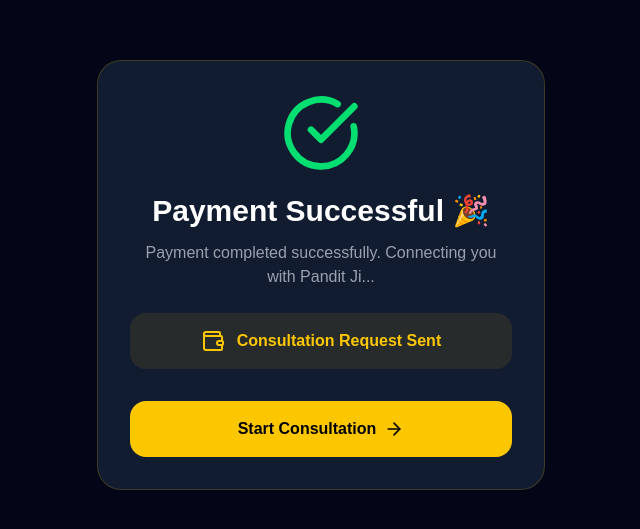
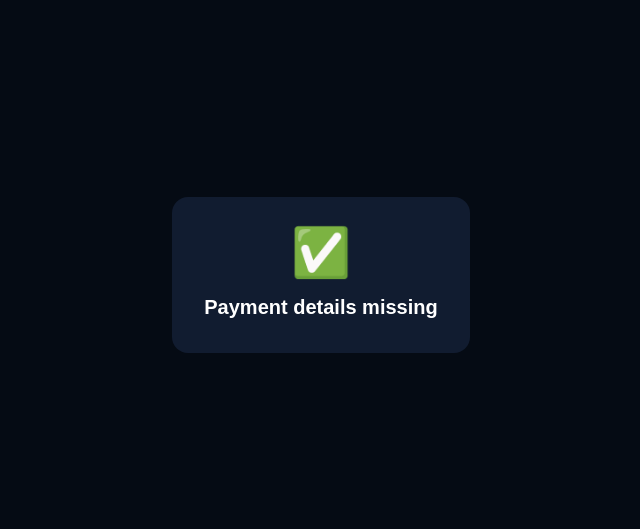
Before and after one commit to Vyasjayu/ourhub, a Next.js app: page /payment-success in a window 1280 px wide. Shown: the part 125-654 px from the top of the page, without its empty margins (319-959 px from the left). Built offline with nearby package versions, Linux system fonts and the light colour scheme.

Commit message:
Fix build errors and Razorpay configuration

```diff
--- /dev/null
+++ b/app/payment-success/PaymentSuccessClient.tsx
@@ -0,0 +1,227 @@
+"use client";
+
+import { useEffect, useState } from "react";
+import { useSearchParams, useRouter } from "next/navigation";
+
+
+export default function PaymentSuccessClient() {
+
+  const router = useRouter();
+
+  const searchParams = useSearchParams();
+
+
+  const [loading, setLoading] = useState(true);
+
+  const [message, setMessage] = useState(
+    "Payment Successful"
+  );
+
+
+  useEffect(() => {
+
+    async function createConsultation() {
+
+      try {
+
+
+        const paymentId =
+          searchParams.get("paymentId");
+
+
+        const panditId =
+          searchParams.get("panditId");
+
+
+        const amount =
+          Number(searchParams.get("amount") || 0);
+
+
+        const duration =
+          Number(searchParams.get("duration") || 0);
+
+
+
+        const userId =
+          localStorage.getItem("userId");
+
+
+
+        if (
+          !paymentId ||
+          !panditId ||
+          !userId
+        ) {
+
+          setMessage(
+            "Payment details missing"
+          );
+
+          setLoading(false);
+
+          return;
+
+        }
+
+
+
+        const res = await fetch(
+          "/api/consultation/create",
+          {
+            method:"POST",
+
+            headers:{
+              "Content-Type":"application/json"
+            },
+
+            body:JSON.stringify({
+
+              userId,
+
+              panditId,
+
+              amount,
+
+              duration,
+
+              paymentId
+
+            })
+
+          }
+        );
+
+
+
+        const data = await res.json();
+
+
+
+        if(data.success){
+
+
+          setMessage(
+            "Consultation Started"
+          );
+
+
+
+          setTimeout(()=>{
+
+
+            router.push(
+              `/chat?panditId=${panditId}`
+            );
+
+
+          },1000);
+
+
+
+        }
+        else{
+
+
+          setMessage(
+            data.message ||
+            "Consultation failed"
+          );
+
+
+        }
+
+
+
+      }
+      catch(error){
+
+        console.log(error);
+
+        setMessage(
+          "Something went wrong"
+        );
+
+      }
+
+
+      finally{
+
+        setLoading(false);
+
+      }
+
+    }
+
+
+
+    createConsultation();
+
+
+  },[]);
+
+
+
+  return (
+
+    <div
+      className="
+      min-h-screen
+      bg-[#050B14]
+      flex
+      items-center
+      justify-center
+      "
+    >
+
+      <div
+        className="
+        bg-[#111C30]
+        rounded-2xl
+        p-8
+        text-center
+        mx-4
+        "
+      >
+
+        <div
+          className="
+          text-5xl
+          mb-4
+          "
+        >
+          ✅
+        </div>
+
+
+        <h1
+          className="
+          text-white
+          text-xl
+          font-bold
+          "
+        >
+          {message}
+        </h1>
+
+
+        {
+          loading &&
+          <p
+            className="
+            text-gray-400
+            mt-3
+            "
+          >
+            Creating consultation...
+          </p>
+        }
+
+
+      </div>
+
+
+    </div>
+
+  );
+
+}
--- a/app/payment-success/page.tsx
+++ b/app/payment-success/page.tsx
@@ -1,275 +1,23 @@
-"use client";
-
-import {
-  CheckCircle,
-  Wallet,
-  ArrowRight,
-} from "lucide-react";
-
-import {
-  useRouter,
-  useSearchParams,
-} from "next/navigation";
-
-import {
-  useEffect,
-  useRef,
-} from "react";
-
-export default function PaymentSuccessPage() {
-
-  const router = useRouter();
-
-  const params = useSearchParams();
-
-  const called = useRef(false);
-
-  useEffect(() => {
-
-    if (called.current) return;
-
-    called.current = true;
-
-    createConsultation();
-
-  }, [params]);
+import { Suspense } from "react";
+import PaymentSuccessClient from "./PaymentSuccessClient";
+// import PaymentSuccessClient from "./PaymentSuccessClient";
 
 
-
-  async function createConsultation() {
-
-    try {
-
-      const paymentId =
-        params.get("paymentId");
-
-      const panditId =
-        params.get("panditId");
-
-      const panditPhone =
-        params.get("phone");
-
-      const amount =
-        Number(params.get("amount") || 1);
-
-      const duration =
-        Number(params.get("minutes") || 1);
-
-      console.log("📥 Payment Success Params", {
-        paymentId,
-        panditId,
-        panditPhone,
-        amount,
-        duration,
-      });
-
-      if (!panditId) {
-        console.error("❌ Pandit ID Missing");
-        return;
-      }
-
-      const res = await fetch(
-        "/api/consultation/create",
-        {
-          method: "POST",
-
-          headers: {
-            "Content-Type": "application/json",
-          },
-
-          body: JSON.stringify({
-
-            userId:
-              "6a67adbbdadfce1b3bf84fe8",
-
-            panditId,
-
-            panditPhone,
-
-            amount,
-
-            duration,
-
-            paymentId,
-
-          }),
-        }
-      );
-
-      const data =
-        await res.json();
-
-      console.log(
-        "✅ Consultation Response",
-        data
-      );
-
-      if (!data.success) {
-
-        alert(
-          data.message ||
-          "Consultation create failed"
-        );
-
-        return;
-
-      }
-
-      console.log(
-        "✅ Consultation Created Successfully"
-      );
-
-    } catch (error) {
-
-      console.error(
-        "❌ Consultation Error",
-        error
-      );
-
-      alert(
-        "Consultation creation failed."
-      );
-
-    }
-
-  }
-
-
-
-  const startConsultation = () => {
-
-    const panditId =
-      params.get("panditId");
-
-    if (!panditId) {
-
-      alert("Pandit not found");
-
-      return;
-
-    }
-
-    router.push(
-      `/chat?panditId=${panditId}`
-    );
-
-  };
-
-
+export default function Page(){
 
   return (
 
-    <div
-      className="
-      min-h-screen
-      bg-[#020617]
-      flex
-      justify-center
-      items-center
-      px-4
-      "
+    <Suspense
+      fallback={
+        <div className="min-h-screen bg-[#050B14] text-white flex items-center justify-center">
+          Loading...
+        </div>
+      }
     >
 
-      <div
-        className="
-        w-full
-        max-w-md
-        rounded-3xl
-        bg-[#111C30]
-        border
-        border-yellow-500/20
-        p-8
-        text-center
-        "
-      >
+      <PaymentSuccessClient />
 
-        <div className="flex justify-center">
-
-          <CheckCircle
-            size={80}
-            className="text-green-400"
-          />
-
-        </div>
-
-        <h1
-          className="
-          mt-5
-          text-3xl
-          font-black
-          text-white
-          "
-        >
-          Payment Successful 🎉
-        </h1>
-
-        <p
-          className="
-          mt-3
-          text-gray-400
-          "
-        >
-          Payment completed successfully.
-          Connecting you with Pandit Ji...
-        </p>
-
-        <div
-          className="
-          mt-6
-          rounded-2xl
-          bg-yellow-500/10
-          p-4
-          flex
-          items-center
-          justify-center
-          gap-3
-          "
-        >
-
-          <Wallet
-            className="text-yellow-400"
-          />
-
-          <span
-            className="
-            text-yellow-400
-            font-bold
-            "
-          >
-            Consultation Request Sent
-          </span>
-
-        </div>
-
-        <button
-
-          onClick={startConsultation}
-
-          className="
-          mt-8
-          w-full
-          rounded-2xl
-          bg-yellow-400
-          py-4
-          font-black
-          text-black
-          flex
-          justify-center
-          items-center
-          gap-2
-          "
-
-        >
-
-          Start Consultation
-
-          <ArrowRight size={20} />
-
-        </button>
-
-      </div>
-
-    </div>
+    </Suspense>
 
   );
 
```
